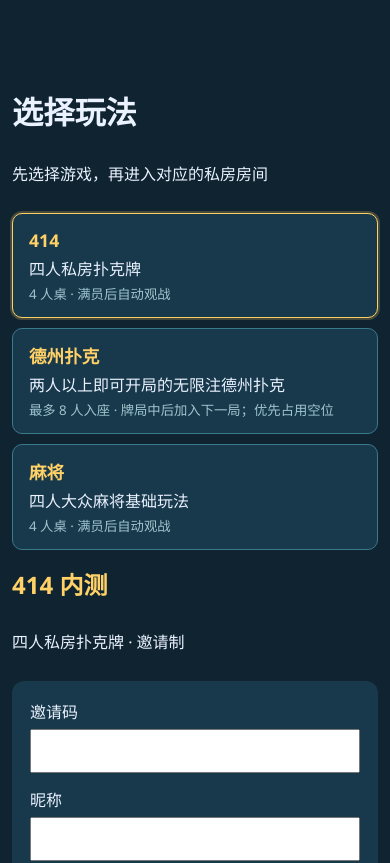
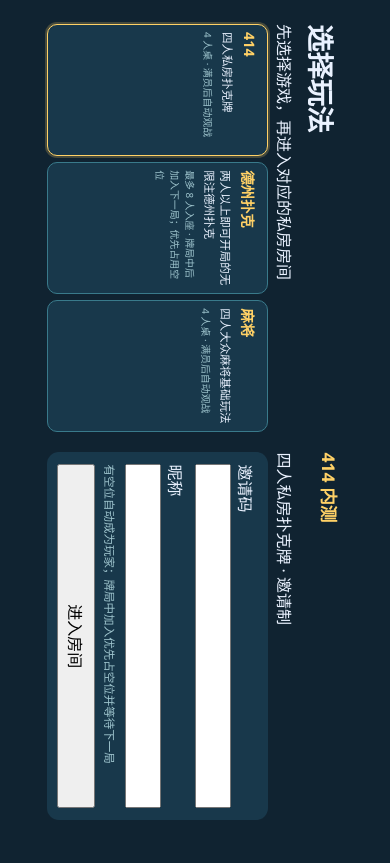
Before and after one commit to zhanbh/Poker_414, a React (Vite) app in the folder client/: page / in a window 390 px wide. Shown: the top 863 px of the page. Built offline with nearby package versions, Linux system fonts and the light colour scheme; no server answers.

Commit message:
feat(mobile): rotate narrow H5 views to landscape

```diff
--- a/client/index.html
+++ b/client/index.html
@@ -2,7 +2,7 @@
 <html lang="zh-CN">
   <head>
     <meta charset="UTF-8" />
-    <meta name="viewport" content="width=device-width, initial-scale=1.0" />
+    <meta name="viewport" content="width=device-width, initial-scale=1.0, viewport-fit=cover" />
     <title>414 内测</title>
   </head>
   <body>
--- a/client/src/components/RoomChat.tsx
+++ b/client/src/components/RoomChat.tsx
@@ -23,7 +23,7 @@ export function RoomChat({ messages, members, ownSeat, onSend, enableVoice = fal
 }) {
   const [draft, setDraft] = useState('');
   const [sending, setSending] = useState(false);
-  const [collapsed, setCollapsed] = useState(() => typeof window !== 'undefined' && window.matchMedia?.('(max-width: 980px) and (orientation: landscape)').matches || false);
+  const [collapsed, setCollapsed] = useState(() => typeof window !== 'undefined' && window.matchMedia?.('(max-width: 980px) and (orientation: landscape), (max-width: 760px) and (orientation: portrait)').matches || false);
   const [voiceMuted, setVoiceMuted] = useState(false);
   const messagesRef = useRef<HTMLDivElement>(null);
   const lastSeenMessageIdRef = useRef(messages.at(-1)?.id ?? null);
--- a/client/src/mahjong-landscape.css
+++ b/client/src/mahjong-landscape.css
@@ -1,5 +1,5 @@
 /* Phone landscape is a dedicated table layout; desktop remains unchanged. */
-@media screen and (max-width: 980px) and (orientation: landscape) {
+@media screen and (max-width: 980px) and (orientation: landscape), screen and (max-width: 760px) and (orientation: portrait) {
   body:has(.mahjong-game, .mahjong-lobby) { min-width: 0; overflow-x: hidden; }
   main.mahjong-game, main.mahjong-lobby {
     max-width: none;
@@ -45,16 +45,34 @@
   .mahjong-lobby .mahjong-lobby-felt { z-index: 3; inset: 29% 23%; }
   .mahjong-lobby .mahjong-lobby-felt strong { font-size: 1.05rem; }
   .mahjong-lobby .mahjong-lobby-felt small { display: none; }
+  .mahjong-lobby .mahjong-lobby-seat {
+    display: grid; grid-template-columns: minmax(0, 1fr) auto; grid-template-rows: 16px 15px 20px;
+    align-content: center; align-items: center; gap: 1px 4px; width: 24%; height: 62px; min-height: 0;
+    padding: 4px 6px; font-size: .62rem;
+  }
+  .mahjong-lobby .mahjong-lobby-seat strong { grid-column: 1; grid-row: 1; font-size: .62rem; }
+  .mahjong-lobby .mahjong-lobby-seat b { grid-column: 2; grid-row: 1; min-width: 0; overflow: hidden; font-size: .66rem; text-overflow: ellipsis; white-space: nowrap; }
+  .mahjong-lobby .mahjong-lobby-seat small { grid-column: 1; grid-row: 2; font-size: .55rem; white-space: nowrap; }
+  .mahjong-lobby .mahjong-lobby-seat em { grid-column: 2; grid-row: 2; font-size: .55rem; white-space: nowrap; }
+  .mahjong-lobby .mahjong-lobby-seat button { grid-column: 1 / -1; grid-row: 3; justify-self: center; padding: 1px 8px; font-size: .58rem; line-height: 1.2; }
+  .mahjong-lobby .mahjong-lobby-felt { inset: 30% 24%; gap: 3px; }
+  .mahjong-lobby .mahjong-lobby-felt button { min-height: 34px; padding: 5px 12px; }
   body:has(.mahjong-game, .mahjong-lobby) .room-chat-shell { top: auto; right: max(6px, env(safe-area-inset-right)); bottom: max(6px, env(safe-area-inset-bottom)); width: min(270px, 34vw); }
-  body:has(.mahjong-game, .mahjong-lobby) .room-chat-shell.is-collapsed { top: 91px; bottom: auto; width: auto; }
+  body:has(.mahjong-game, .mahjong-lobby) .room-chat-shell.is-collapsed { top: auto; bottom: 6px; width: auto; }
   body:has(.mahjong-game, .mahjong-lobby) .room-chat { max-height: 70svh; }
 }
 
 @media screen and (max-width: 760px) and (orientation: portrait) {
-  body:has(.mahjong-game, .mahjong-lobby) { min-width: 0; }
-  .mahjong-game::before, .mahjong-lobby::before {
-    display: block; margin: 0 0 8px; padding: 8px 10px; color: #fff4d3;
-    content: '横屏体验更好，请旋转手机'; text-align: center;
-    background: #245869; border: 1px solid #eac268; border-radius: 8px; font-size: .82rem;
-  }
+  .mahjong-game .mahjong-table { height: max(250px, calc(100vw - 108px)); }
+  .mahjong-lobby .mahjong-lobby-table { height: max(250px, calc(100vw - 120px)); }
+  .mahjong-game .mahjong-seat-bottom .mahjong-own-hand .mahjong-face { width: clamp(25px, 4.2vh, 37px); height: clamp(37px, 11vw, 50px); }
+  .mahjong-game .mahjong-seat-bottom .mahjong-own-hand .mahjong-face-top { font-size: 10px; }
+  .mahjong-game .mahjong-wall .mahjong-tile-back { width: 12px; height: 17px; }
+  .mahjong-game .mahjong-wall-left .mahjong-wall-stack, .mahjong-game .mahjong-wall-right .mahjong-wall-stack { width: 17px; height: 12px; }
+  .mahjong-game .mahjong-wall-left .mahjong-wall-stack .mahjong-tile-back, .mahjong-game .mahjong-wall-right .mahjong-wall-stack .mahjong-tile-back { width: 17px; height: 12px; }
+  .mahjong-game .mahjong-seat-bottom .mahjong-seat-melds { bottom: 16%; }
+  .mahjong-game .mahjong-seat-bottom .mahjong-listen-preview { bottom: 20%; }
+  .mahjong-game .mahjong-action-dock { bottom: 8%; }
+  body:has(.mahjong-game, .mahjong-lobby) .room-chat-shell { width: min(270px, 34vh); }
+  body:has(.mahjong-game, .mahjong-lobby) .room-chat { max-height: 70vw; }
 }
--- a/client/src/styles.css
+++ b/client/src/styles.css
@@ -843,6 +843,74 @@ main { min-height: 100svh; padding: clamp(16px, 4vw, 32px); }
   .texas-lobby-table, .texas-game-table { min-height: calc(100svh - 190px); margin-block: 10px; }
   .texas-hand, .texas-actions { margin-top: 8px; padding-block: 8px; }
 }
+
+/* On phones, H5 cannot change the system orientation reliably. Rotate the app canvas
+   into landscape dimensions so room controls remain usable even when auto-rotate is off. */
+@media (max-width: 760px) and (orientation: portrait) {
+  html, body, #root { width: 100%; height: 100%; min-height: 0; }
+  body { overflow: hidden; }
+  #root {
+    position: fixed; top: 0; left: 100vw; z-index: 1;
+    width: 100dvh; height: 100vw; min-height: 0;
+    overflow: hidden; transform: rotate(90deg); transform-origin: top left;
+  }
+  #root > main {
+    width: 100%; height: 100vw; min-height: 100vw; max-width: none;
+    padding: 8px 12px; overflow: auto; overscroll-behavior: contain; scrollbar-width: none;
+  }
+  #root > main::-webkit-scrollbar { display: none; }
+  #root > .room-notice, #root > [role="alert"] {
+    position: absolute; z-index: 20; top: 5px; left: 50%; width: min(94%, 620px);
+    margin: 0; transform: translateX(-50%);
+  }
+
+  #root > main.access-view {
+    display: grid; grid-template-columns: minmax(0, 1fr) minmax(280px, .9fr);
+    grid-template-rows: auto auto min-content; align-content: center;
+    gap: 5px 20px; padding: 10px 24px;
+  }
+  #root > main.access-view > h1 { grid-area: 1 / 1; margin: 0; font-size: 1.7rem; }
+  #root > main.access-view > p:nth-child(2) { grid-area: 2 / 1; margin: 0; }
+  #root > main.access-view > .game-picker { grid-area: 3 / 1; grid-template-columns: repeat(3, minmax(0, 1fr)); gap: 6px; }
+  #root > main.access-view > .game-picker .game-card { align-content: start; gap: 4px; padding: 8px 7px; font-size: .72rem; }
+  #root > main.access-view > .game-picker .game-card strong { font-size: .9rem; }
+  #root > main.access-view > .game-picker .game-card small { font-size: .62rem; }
+  #root > main.access-view > h2 { grid-area: 1 / 2; margin: 0; font-size: 1.1rem; }
+  #root > main.access-view > p:nth-child(5) { grid-area: 2 / 2; margin: 0; }
+  #root > main.access-view > form { grid-area: 3 / 2; align-self: start; gap: 7px; padding: 10px 12px; }
+  #root > main.access-view > form label { gap: 3px; }
+  #root > main.access-view > form input, #root > main.access-view > form button { min-height: 34px; padding-block: 5px; }
+  #root > main.access-view > form .join-mode-hint { margin: 0; font-size: .72rem; }
+  #root > main.access-view > .test-mode-hint { display: none; }
+  #root > main.access-view > [role="alert"] { grid-column: 1 / -1; margin: 0; }
+
+  #root .lobby-view .team-grid { grid-template-columns: repeat(2, minmax(0, 1fr)); gap: 8px; }
+  #root .table-layout { width: 100%; height: max(220px, calc(100vw - 150px)); min-height: 0; margin: 6px auto; overflow: hidden; }
+  #root .texas-lobby-table, #root .texas-game-table {
+    height: max(210px, calc(100vw - 170px)); min-height: 0; margin: 6px 0 8px; border-radius: 32%;
+  }
+  #root .texas-hand, #root .texas-actions { margin-top: 6px; padding: 7px 9px; }
+}
+@media (min-width: 761px) and (max-height: 600px) and (orientation: landscape) {
+  main.access-view {
+    display: grid; width: 100%; max-width: 1100px; height: 100svh;
+    grid-template-columns: minmax(0, 1fr) minmax(320px, .9fr); grid-template-rows: auto auto min-content;
+    align-content: center; gap: 5px 20px; padding: 10px 24px;
+  }
+  main.access-view > h1 { grid-area: 1 / 1; margin: 0; font-size: 1.7rem; }
+  main.access-view > p:nth-child(2) { grid-area: 2 / 1; margin: 0; }
+  main.access-view > .game-picker { grid-area: 3 / 1; grid-template-columns: repeat(3, minmax(0, 1fr)); gap: 6px; }
+  main.access-view > .game-picker .game-card { align-content: start; gap: 4px; padding: 8px 7px; font-size: .72rem; }
+  main.access-view > .game-picker .game-card strong { font-size: .9rem; }
+  main.access-view > .game-picker .game-card small { font-size: .62rem; }
+  main.access-view > h2 { grid-area: 1 / 2; margin: 0; font-size: 1.1rem; }
+  main.access-view > p:nth-child(5) { grid-area: 2 / 2; margin: 0; }
+  main.access-view > form { grid-area: 3 / 2; align-self: start; gap: 7px; padding: 10px 12px; }
+  main.access-view > form label { gap: 3px; }
+  main.access-view > form input, main.access-view > form button { min-height: 34px; padding-block: 5px; }
+  main.access-view > form .join-mode-hint { margin: 0; font-size: .72rem; }
+  main.access-view > .test-mode-hint { display: none; }
+}
 @media (prefers-reduced-motion: reduce) {
   .room-interaction-options, .room-interaction-effect { animation: none; }
 }
```
